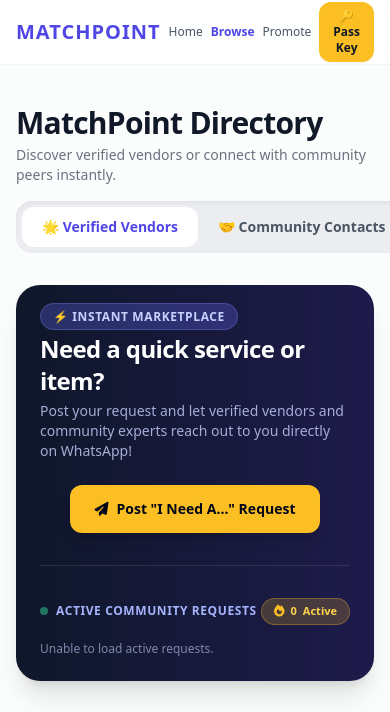
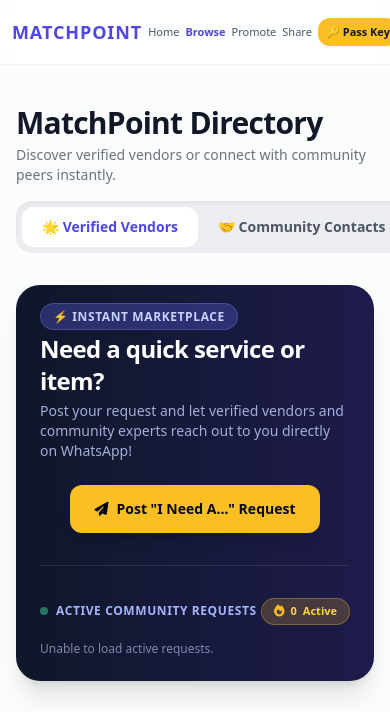
Before and after one commit to oluwaseundavid773-hub/matchpoint, a website: page www/browse.html in a window 390 px wide. Shown: the top 712 px of the page. Drawn offline with nearby package versions, Linux system fonts and the light colour scheme; no server answers.

Commit message:
Make Share link visible on mobile header

```diff
--- a/www/browse.html
+++ b/www/browse.html
@@ -11,27 +11,27 @@
 </head>
 <body class="bg-gray-50/50 text-gray-800 font-sans antialiased min-h-screen flex flex-col selection:bg-indigo-500 selection:text-white">
 
-    <!-- Navigation Header with Glassmorphism -->
+   <!-- Navigation Header with Glassmorphism -->
 <header class="bg-white/80 backdrop-blur-md border-b border-gray-100 sticky top-0 z-50 transition-all">
-  <div class="max-w-7xl mx-auto px-4 sm:px-6 lg:px-8 h-16 flex items-center justify-between gap-2">
+  <div class="max-w-7xl mx-auto px-3 sm:px-6 lg:px-8 h-16 flex items-center justify-between gap-1.5 sm:gap-4">
 
     <!-- Logo -->
-    <div class="flex items-center space-x-2 shrink-0">
-      <a href="index.html" class="text-xl sm:text-2xl font-black text-indigo-600 tracking-wider">
+    <div class="flex items-center shrink-0">
+      <a href="index.html" class="text-lg sm:text-2xl font-black text-indigo-600 tracking-wider">
         MATCHPOINT
       </a>
     </div>
 
     <!-- Navigation Links & Action Buttons -->
-    <div class="flex items-center space-x-2 sm:space-x-6 text-xs sm:text-sm font-medium">
+    <div class="flex items-center space-x-1.5 sm:space-x-6 text-[11px] xs:text-xs sm:text-sm font-medium">
       <a href="index.html" class="text-gray-600 hover:text-indigo-600 transition">Home</a>
       <a href="browse.html" class="text-indigo-600 font-semibold transition">Browse</a>
       <a href="promote.html" class="text-gray-600 hover:text-indigo-600 transition">Promote</a>
-      <a href="share.html" class="hidden sm:inline-block text-gray-600 hover:text-indigo-600 transition">Share</a>
+      <a href="share.html" class="text-gray-600 hover:text-indigo-600 transition">Share</a>
 
       <!-- Enter Pass Key Button -->
-      <button onclick="openPassKeyModal()" class="bg-amber-400 hover:bg-amber-500 text-gray-900 text-xs sm:text-sm font-bold px-3 py-1.5 sm:px-4 sm:py-2 rounded-xl shadow-sm transition flex items-center gap-1 cursor-pointer">
-        🔑 <span class="hidden xs:inline">Enter</span> Pass Key
+      <button onclick="openPassKeyModal()" class="bg-amber-400 hover:bg-amber-500 text-gray-900 text-[11px] sm:text-sm font-bold px-2 py-1.5 sm:px-4 sm:py-2 rounded-xl shadow-sm transition flex items-center gap-1 cursor-pointer shrink-0">
+        🔑 Pass Key
       </button>
     </div>
 
```
